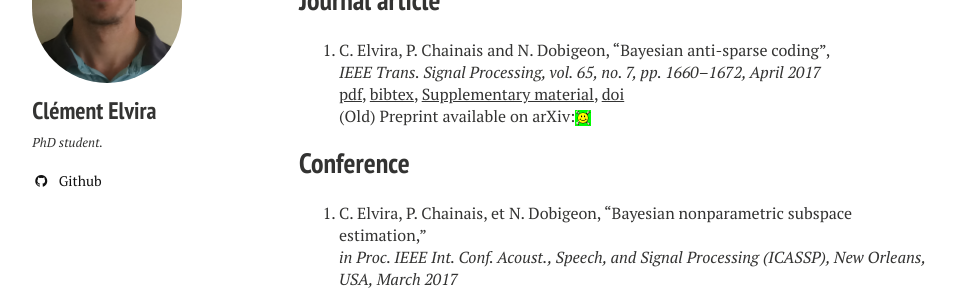
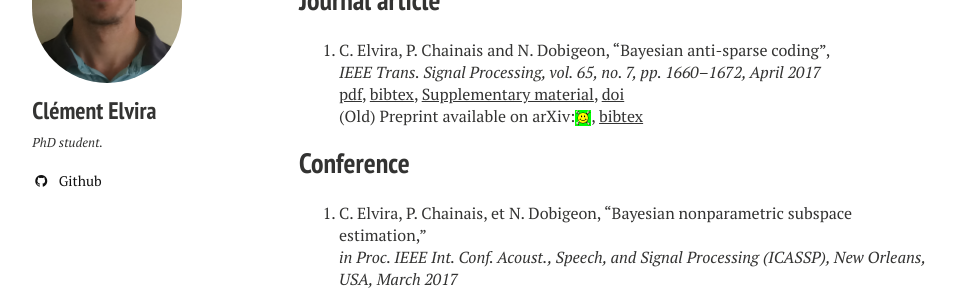
Before and after one commit to c-elvira/c-elvira.github.io-old, a Jekyll site: the page built from publication/index.md, in a window 1280 px wide. Shown: the part 233-526 px from the top of the page, without its empty margins (21-991 px from the left). Built offline with Jekyll 4.4.1, drawn with Linux system fonts in a browser that asks for light colours; nearby versions of some CDN libraries.

Commit message:
motif bibles

```diff
--- a/publication/index.md
+++ b/publication/index.md
@@ -14,7 +14,7 @@ comments: true
 1. C. Elvira, P. Chainais and N. Dobigeon, "Bayesian anti-sparse coding", <br/>
 *IEEE Trans. Signal Processing, vol. 65, no. 7, pp. 1660--1672, April 2017* <br/>
 [pdf](../pdf/elvira2017_TSP.pdf),    [bibtex](../bibtex/elvira2017_TSP.md),    [Supplementary material](../pdf/elvira2017_TSP_supp_mat.pdf),     [doi](https://doi.org/10.1109/TSP.2016.2645543)<br/>
-(Old) Preprint available on arXiv:[![arXiv](../images/logo/arxiv_icon.png)](http://arxiv.org/abs/1512.06086) <br/>
+(Old) Preprint available on arXiv:[![arXiv](../images/logo/arxiv_icon.png)](http://arxiv.org/abs/1512.06086), [bibtex](../bibtex/elvira2017_iccasp.md) <br/>
 
 ## Conference
 
```
Also changed, not shown: bibtex/elvira2017_iccasp.md (renamed from bibtex/Elvira_IEEE_ICASSP_2017.md).
